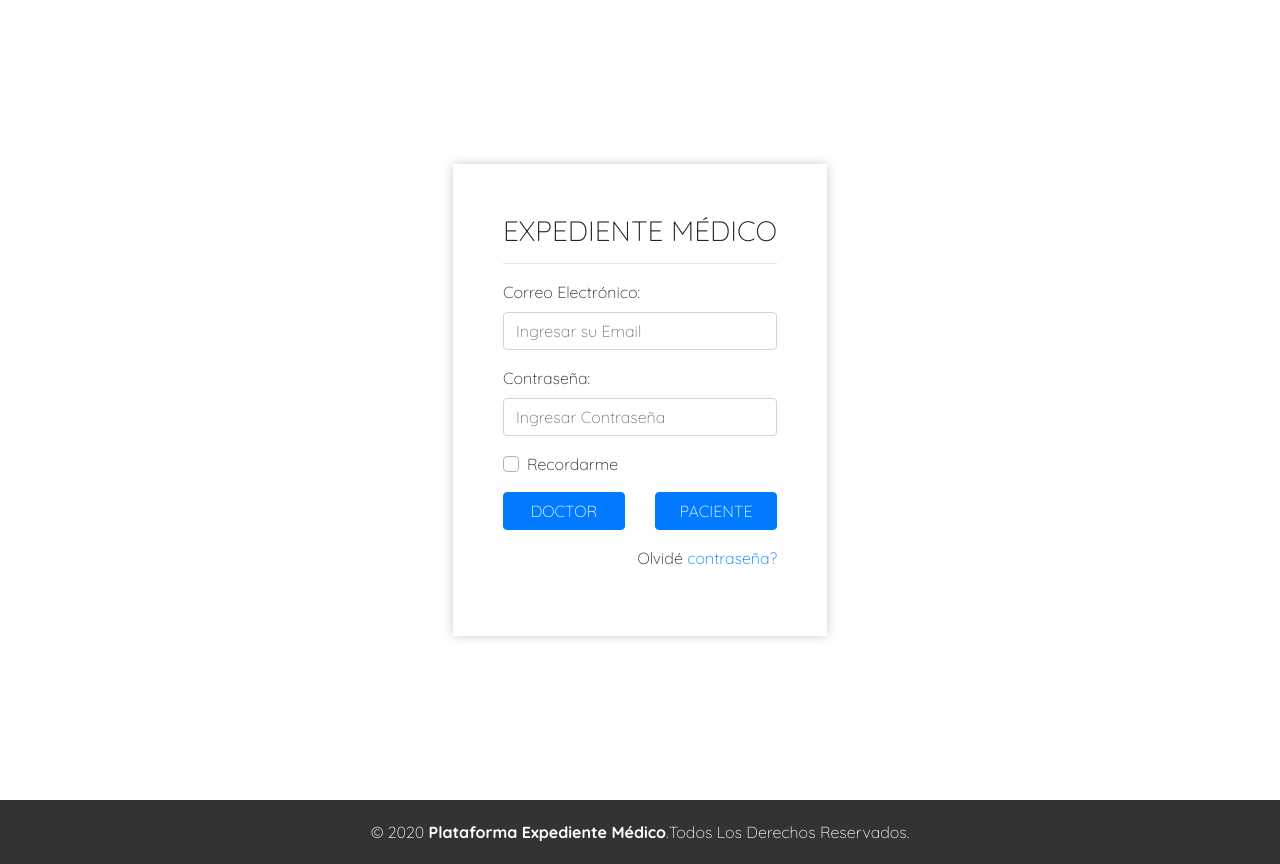
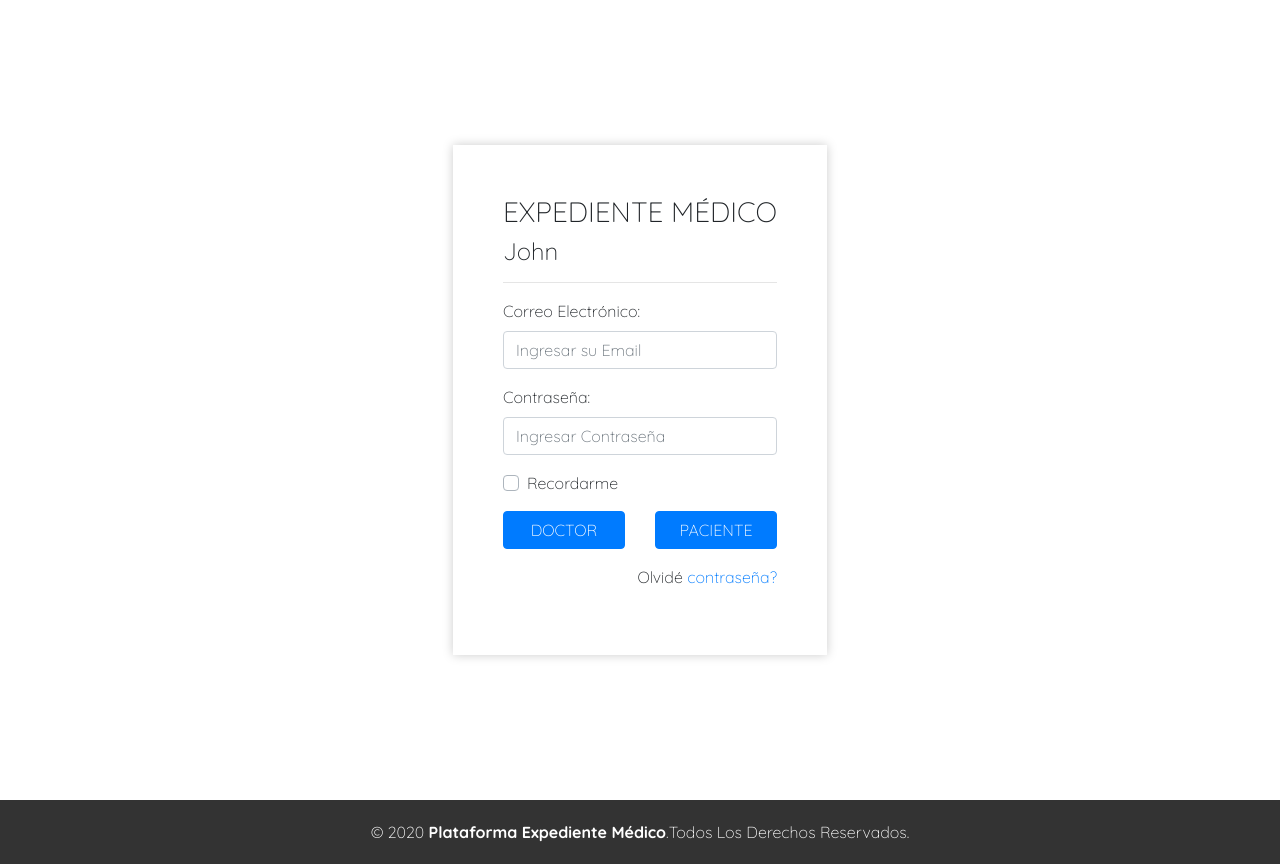
Before and after one commit to axelobscura/expedientemedico, a Next.js app: page / in a window 1280 px wide. Built offline with nearby package versions, Linux system fonts and the light colour scheme.

Commit message:
State app

```diff
--- a/pages/_app.js
+++ b/pages/_app.js
@@ -1,6 +1,44 @@
 // ensure all pages have Bootstrap CSS
 import 'bootstrap/dist/css/bootstrap.min.css';
+import React from 'react'
+import App, { Container } from 'next/app'
 
-export default function MyApp({ Component, pageProps }) {
-    return <Component {...pageProps} />
+export default class MyApp extends App {
+    static async getInitialProps({ Component, router, ctx }) {
+        let pageProps = {}
+        if (Component.getInitialProps) {
+            pageProps = await Component.getInitialProps(ctx)
+        }
+        return { pageProps }
+    };
+
+    state = {
+        usuario: {
+            medico: {
+                id: 1,
+                nombre: "John",
+                apellido: "Smith",
+                password: "12345",
+                tipo: "Médico Cirujano"
+            },
+            paciente: {
+                id: 1,
+                nombre: "Bob",
+                apellido: "Smith",
+                password: "Smith",
+                tipo: "Paciente",
+                doctor: "1"
+            }
+        }
+    };
+
+    render() {
+        const { Component, pageProps } = this.props
+
+        return (
+            <Container>
+                <Component {...pageProps} {...this.state} />
+            </Container>
+        )
+    }
 }
--- a/pages/index.js
+++ b/pages/index.js
@@ -5,7 +5,8 @@ import Container from 'react-bootstrap/Container';
 import Row from 'react-bootstrap/Row';
 import Col from 'react-bootstrap/Col';
 
-export default function Home() {
+export default function Home(props) {
+
   return (
     <>
 
@@ -18,6 +19,7 @@ export default function Home() {
             className="d-flex vh-100 justify-content-center align-items-center text-center">
             <form>
               <h3>EXPEDIENTE MÉDICO</h3>
+              <h4>{props.usuario.medico.nombre}</h4>
               <hr />
               <div className="form-group">
                 <label>Correo Electrónico:</label>
```
Also changed, not shown: 9 other files (tests, documents, lock files or other folders).
